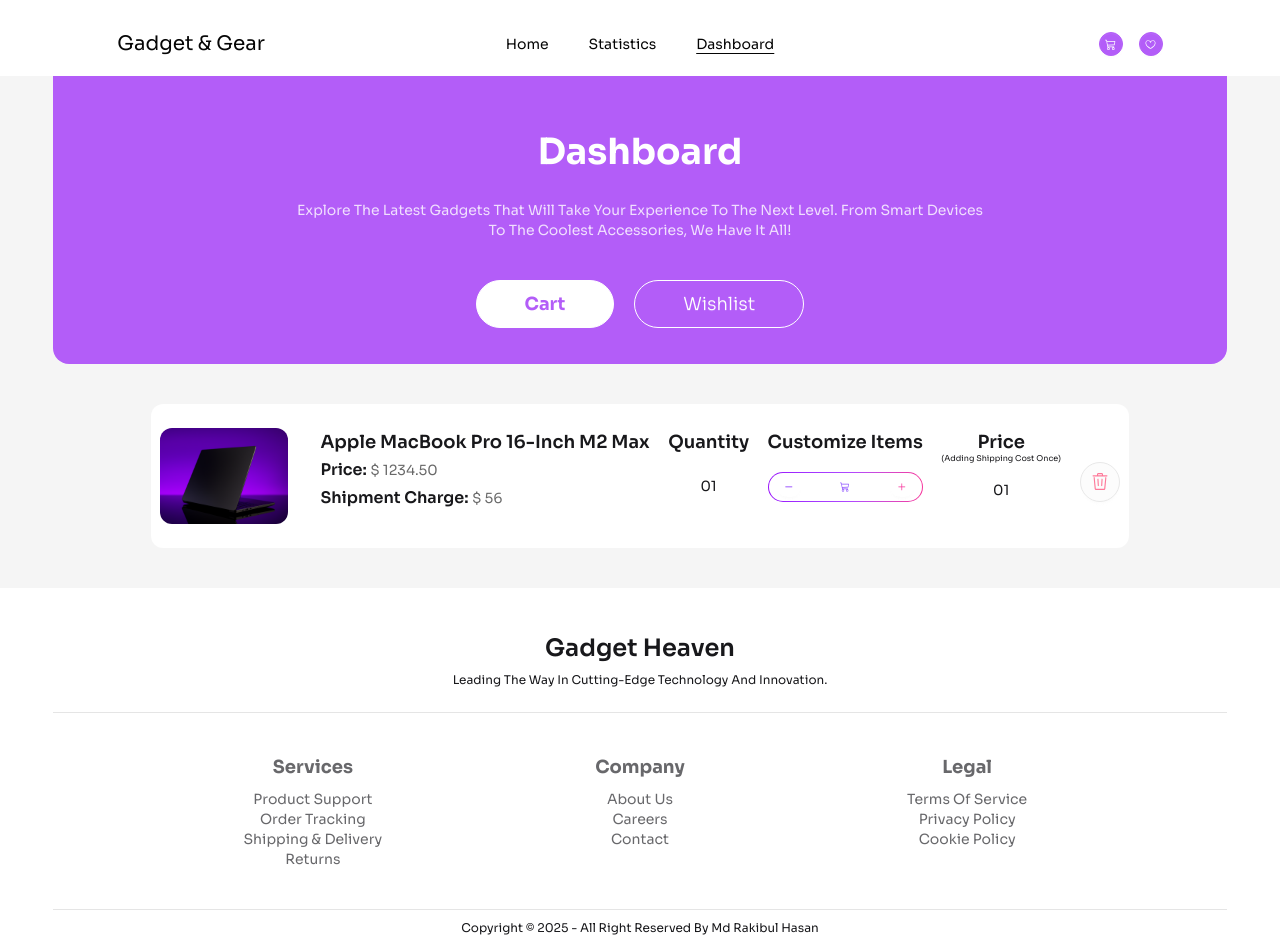
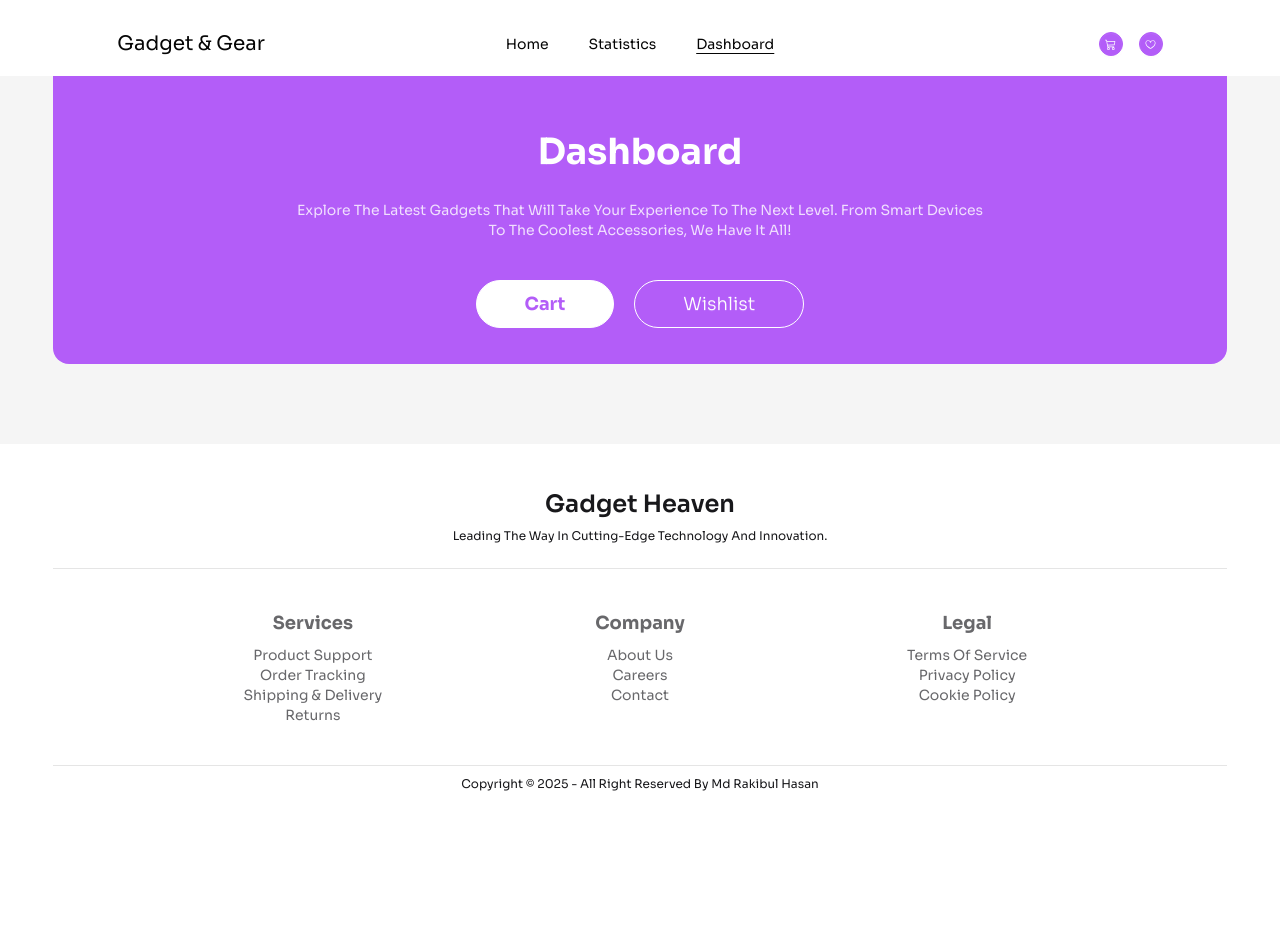
Before and after one commit to rakib-hasan-78/shopping-cart, a React (Vite) app: page /dashboard in a window 1280 px wide. After the commit the page ends 802 px from the top, so only its background shows below. Built offline with nearby package versions, Linux system fonts and the light colour scheme.

Commit message:
working for grand total

```diff
--- a/src/components/SelectedItems/SelectedItems.jsx
+++ b/src/components/SelectedItems/SelectedItems.jsx
@@ -1,34 +1,30 @@
 import React from 'react';
 import { useLoaderData } from 'react-router-dom';
-import im from '../../assets/hero.png';
 import { AiOutlineMinus, AiOutlinePlus } from 'react-icons/ai';
 import { BsCart3 } from 'react-icons/bs';
 import { GoTrash } from "react-icons/go";
-const SelectedItems = ({selectedContent}) => {
+
+
+
+const SelectedItems = ({selectedContent, item}) => {
     const product = useLoaderData();
-    const {product_title, product_image, price, shipping_charge} = product;
+    const {product_title, product_image, price, shipping_charge, quantity} = item;
+
+    const productPrice = parseFloat((Number(quantity) * Number(price)) + Number(shipping_charge)).toFixed(2);
+
     return (
         <div
         className={`w-10/12 py-6 px-0 h-auto bg-project-white rounded-xl flex items-center ${selectedContent==='cart'?'justify-around' : 'justify-between px-4' } `}
         >
             {/* product image */}
-            <div className='w-auto h-24 flex items-start space-x-8'>
-                <img className='w-32 rounded-xl' src={im} alt={`any name`} />
+            <div className='w-auto h-24 flex items-start space-x-6'>
+                <img className='w-32 rounded-xl' src={product_image} alt={`product name: ${product_title}`} />
                 <div>
-                    <h4 className='text-lg font-semibold'>Apple MacBook Pro 16-inch M2 Max</h4>
-                    <h5> <span className='font-semibold text-base'>price:</span> <span className='text-sm text-project-black/60'>$ 1234.50</span> </h5>
-                    <h6> <span className='font-semibold text-base'>shipment charge:</span>  <span className='text-sm text-project-black/60'>$ 56</span> </h6>
+                    <h4 className='text-base font-semibold line-clamp-2 w-60'>{product_title}</h4>
+                    <h5> <span className='font-semibold text-base'>price:</span> <span className='text-sm text-project-black/60'>$ {price}</span> </h5>
+                    <h6> <span className='font-semibold text-base'>shipment charge:</span>  <span className='text-sm text-project-black/60'>$ {shipping_charge}</span> </h6>
                 </div>
             </div>
-            {/* product quantity */}
-            {
-              selectedContent==='cart' &&(
-                 <div className='flex items-center justify-start flex-col h-24 space-y-5'>
-                <h5 className='text-lg font-semibold'>quantity</h5>
-                <h6 className='text-sm'>01</h6>
-                </div>
-              )
-            }
             {/* action button based on logic = cart */}
             {
 
@@ -72,7 +68,7 @@ const SelectedItems = ({selectedContent}) => {
 
                 selectedContent==='wishlist' &&(
                     <div className='h-24 flex flex-col items-center justify-start space-y-4'>
-                        <h5 className='text-lg font-semibold'>Add to cart</h5>
+                        <h5 className='text-base font-semibold'>Add to cart</h5>
                         <button
                         className='btn btn-block bg-project-violet text-project-white rounded-3xl font-light delay-150 transition-all hover:font-bold hover:bg-project-violet/90 shadow-none'
                         >
@@ -81,6 +77,15 @@ const SelectedItems = ({selectedContent}) => {
                     </div>
                 )
             }
+            {/* product quantity */}
+            {
+              selectedContent==='cart' &&(
+                 <div className='flex items-center justify-start flex-col h-24 space-y-5 '>
+                <h5 className='text-base font-semibold'>quantity</h5>
+                <h6 className='text-sm'>{quantity}</h6>
+                </div>
+              )
+            }
             {/* cart items' price */}
             {
                 selectedContent==='cart' &&(
@@ -88,10 +93,10 @@ const SelectedItems = ({selectedContent}) => {
                         <div className='flex flex-col items-center justify-center -space-y-3'>
                         <h6 className='text-lg font-semibold'>price</h6>
                         <span
-                        className='text-[8px]'
+                        className='text-[8px] text-project-black/50'
                         >(adding shipping cost once)</span>
                         </div>
-                        <h6 className='text-sm'>01</h6>
+                        <h6 className='text-sm'>{productPrice}</h6>
                     </div>
                 )
             }
--- a/src/hooks/CustomContext/CustomContext.jsx
+++ b/src/hooks/CustomContext/CustomContext.jsx
@@ -1,4 +1,5 @@
 import React, { createContext, useContext, useState } from 'react';
+import { useMemo } from 'react';
 import { toast } from 'react-toastify';
 
 const productCustomContext = createContext();
@@ -7,6 +8,7 @@ export const useProduct = ()=> useContext(productCustomContext);
 const CustomContext = ({children}) => {
     const [cart, setCart] = useState([]);
     const [wishlist , setWishList] = useState([]);
+    console.log(cart);
 
     // cart handler
     const cartHandler = product=>{
@@ -159,6 +161,9 @@ const CustomContext = ({children}) => {
         }
     }
 
+    // total shopping cost ==>
+
+
     const value = {cart, wishlist, cartHandler, productDecrementHandler, moveCartToWishListHandler, wishListHandler, removeHandler};
 
     return (
--- a/src/pages/Dashboard/Dashboard.jsx
+++ b/src/pages/Dashboard/Dashboard.jsx
@@ -1,9 +1,12 @@
 import React, { useState } from 'react';
 import Hero from './../../components/Hero/Hero';
 import SelectedItems from './../../components/SelectedItems/SelectedItems';
+import { useProduct } from './../../hooks/CustomContext/CustomContext';
 
 const Dashboard = () => {
     const [selectedContent , setSelectedContent] = useState('cart');
+    const {cart, wishlist, cartHandler, productDecrementHandler, moveCartToWishListHandler, wishListHandler, removeHandler} = useProduct();
+
     // tab handler ===>
     const tabHandler = (e , type) =>{
         e.preventDefault();
@@ -51,11 +54,15 @@ const Dashboard = () => {
                 </Hero>
                 {/* content section */}
                 <section
-                className='w-full h-auto py-10 flex flex-col items-center justify-start
+                className='w-full h-auto py-10 flex flex-col items-center justify-start space-y-2
                 '>
-                  <SelectedItems
-                   selectedContent={selectedContent}
-                   />
+                    {
+                        selectedContent==='cart'&&(
+                            cart.map(ca=>(
+                                <SelectedItems key={ca.product_id} item={ca} selectedContent={selectedContent} />
+                            ))
+                        )
+                    }
                 </section>
             </main>
 
```
